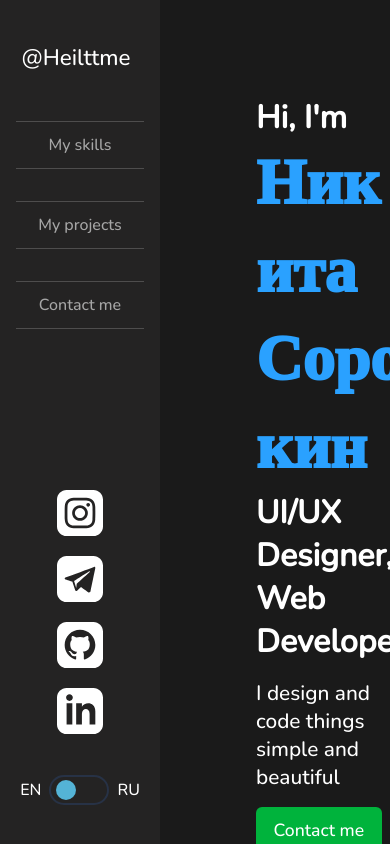
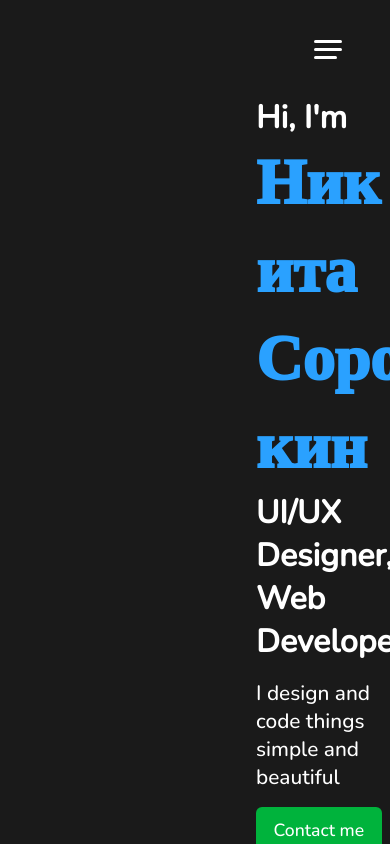
Before and after one commit to Heilttme/Website-portfolio, a React (Create React App) app: page / in a window 390 px wide. Shown: the top 844 px of the page. Built offline with nearby package versions, Linux system fonts and the light colour scheme.

Commit message:
nav-resp

```diff
--- a/src/App.js
+++ b/src/App.js
@@ -11,12 +11,17 @@ import {BrowserRouter as Router, Routes, Route} from "react-router-dom"
 
 function App() {
   const [language, setLanguage] = useState(navigator.language || navigator.userLanguage)
+  const [menuOpened, toggleMenu] = useState(false)
+
 
   return (
     <AppContextProvider value={{language, setLanguage}}>
       <Router>
         <div className="app">
-            <Navigation/>
+            <div onClick={() => toggleMenu(prev => !prev)} class="wrapper-hamburger">
+                <div class="hamburger-menu"></div>
+            </div>
+            <Navigation menuOpened={menuOpened}/>
           <main>
             <Routes>
               <Route path="/" element={<Home/>} />
--- a/src/components/Navigation.js
+++ b/src/components/Navigation.js
@@ -6,7 +6,7 @@ import telegram from '../images/telegram.svg'
 import github from '../images/github.svg'
 import linkedin from '../images/linkedin.svg'
 
-export default function Navigation() {
+export default function Navigation(props) {
     const {language, setLanguage} = useContext(AppContext)
     const switchRef = useRef(null)
 
@@ -20,9 +20,10 @@ export default function Navigation() {
         }
     }
 
+
     if (language === 'ru-RU') {
         return (
-            <header>
+            <header className={props.menuOpened ? "opened" : "closed"}>
                 <Link to="/" className="logo">@Heilttme</Link>
                 <nav>
                     <ul className="nav">
@@ -46,7 +47,7 @@ export default function Navigation() {
         )
     } else {
         return (
-            <header>
+            <header className={props.menuOpened ? "opened" : "closed"}>
                 <Link to="/" className="logo">@Heilttme</Link>
                 <nav>
                     <ul className="nav">
--- a/src/styles/_navigation.scss
+++ b/src/styles/_navigation.scss
@@ -2,6 +2,8 @@ header{
     position: fixed;
     height: 100vh;
     background-color: #242323;
+    transition: all .6s ease-in-out;
+    z-index: 100;
 
     .logo{
         text-decoration: none;
@@ -100,7 +102,7 @@ header{
                 height: 30px;
 
                 .ball{
-                    transition: all .2s ease-in-out;
+                    transition: all .4s ease-in-out;
                     position: absolute;
                     top: 3px;
                     left: 5px;
@@ -124,3 +126,45 @@ header{
         }
     }
 }
+
+@media (max-width: 1200px) {
+    .closed{
+        transform: translateX(-100%);
+    }
+
+    .opened{
+        width: 100vw;
+
+        .logo{
+            width: 100%;
+        }
+
+        .nav{
+            width: 50%;
+            margin: 0 auto;
+
+            li{
+                width: 100%;
+
+                .active{
+                    box-shadow: inset 500px 0 0 0 #54b3d6;
+                    color: white;
+                }
+
+                a{
+                    text-decoration: none;
+                    width: 80%;
+                    color: #a6a6a6;
+                    display: inline-block;
+                    padding-block: .75rem;
+                    border-block: 1px solid rgba(140, 140, 140, .4);
+                    @include button-style-hover(#54b3d6, .5s, 500px);
+                }
+            }
+        }
+    }
+}
+
+@media (max-width: 850px) {
+
+}
--- a/src/styles/index.css
+++ b/src/styles/index.css
@@ -25,6 +25,8 @@ header {
   position: fixed;
   height: 100vh;
   background-color: #242323;
+  transition: all 0.6s ease-in-out;
+  z-index: 100;
 }
 header .logo {
   text-decoration: none;
@@ -115,7 +117,7 @@ header nav .switch-language-wrapper .switch {
   height: 30px;
 }
 header nav .switch-language-wrapper .switch .ball {
-  transition: all 0.2s ease-in-out;
+  transition: all 0.4s ease-in-out;
   position: absolute;
   top: 3px;
   left: 5px;
@@ -128,6 +130,41 @@ header nav .toggled .switch .ball {
   left: 30px;
 }
 
+@media (max-width: 1200px) {
+  .closed {
+    transform: translateX(-100%);
+  }
+  .opened {
+    width: 100vw;
+  }
+  .opened .logo {
+    width: 100%;
+  }
+  .opened .nav {
+    width: 50%;
+    margin: 0 auto;
+  }
+  .opened .nav li {
+    width: 100%;
+  }
+  .opened .nav li .active {
+    box-shadow: inset 500px 0 0 0 #54b3d6;
+    color: white;
+  }
+  .opened .nav li a {
+    text-decoration: none;
+    width: 80%;
+    color: #a6a6a6;
+    display: inline-block;
+    padding-block: 0.75rem;
+    border-block: 1px solid rgba(140, 140, 140, 0.4);
+    transition: color 0.3s ease-in-out, box-shadow 0.5s ease-in;
+  }
+  .opened .nav li a:hover {
+    box-shadow: inset 500px 0 0 0 #54b3d6;
+    color: white;
+  }
+}
 .skills .cards .card:nth-child(1n) {
   -webkit-animation: appear 1s ease both;
           animation: appear 1s ease both;
@@ -561,6 +598,40 @@ body {
 
 .app {
   display: flex;
+  position: relative;
+}
+.app .wrapper-hamburger {
+  cursor: pointer;
+  padding: 1rem;
+  position: fixed;
+  right: 2rem;
+  top: 2rem;
+  z-index: 1000000;
+  display: none;
+}
+.app .wrapper-hamburger .hamburger-menu {
+  width: 28px;
+  height: 3px;
+  background-color: white;
+  border-radius: 8px;
+}
+.app .wrapper-hamburger .hamburger-menu::after {
+  content: "";
+  position: absolute;
+  width: 23px;
+  height: 3px;
+  top: 24px;
+  background-color: white;
+  border-radius: 8px;
+}
+.app .wrapper-hamburger .hamburger-menu::before {
+  content: "";
+  position: absolute;
+  width: 28px;
+  height: 3px;
+  top: 8px;
+  background-color: white;
+  border-radius: 8px;
 }
 
 header {
@@ -795,4 +866,10 @@ main {
 .home .about .right-col a:hover {
   box-shadow: inset 200px 0 0 0 #54b3d6;
   color: white;
+}
+
+@media (max-width: 1200px) {
+  .app .wrapper-hamburger {
+    display: block;
+  }
 }/*# sourceMappingURL=index.css.map */
--- a/src/styles/index.scss
+++ b/src/styles/index.scss
@@ -18,6 +18,44 @@ body{
 
 .app{
     display: flex;
+    position: relative;
+
+    .wrapper-hamburger{
+        cursor: pointer;
+        padding: 1rem;
+        position: fixed;
+        right: 2rem;
+        top: 2rem;
+        z-index: 1000000;
+        display: none;
+
+        .hamburger-menu{
+            width: 28px;
+            height: 3px;
+            background-color: white;
+            border-radius: 8px;
+
+            &::after{
+                content: '';
+                position: absolute;
+                width: 23px;
+                height: 3px;
+                top: 24px;
+                background-color: white;
+                border-radius: 8px;
+            }
+
+            &::before{
+                content: '';
+                position: absolute;
+                width: 28px;
+                height: 3px;
+                top: 8px;
+                background-color: white;
+                border-radius: 8px;
+            }
+        }
+    }
 }
 
 header{
@@ -58,11 +96,13 @@ main{
         }
 
         .full-name .animated{
+            -webkit-animation: sk .6s cubic-bezier(.09,1.9,.81,1.9);
             animation: sk .6s cubic-bezier(.09,1.9,.81,1.9);
         }
 
         @for $i from 1 through 20 {
             .full-name .name:nth-child(#{$i}) {
+                -webkit-animation-delay:(#{$i*0.07s + .7s});
                 animation-delay:(#{$i*0.07s + .7s});
             }
         }
@@ -170,3 +210,12 @@ main{
     }
 
 }
+
+
+@media (max-width: 1200px) {
+    .app{
+        .wrapper-hamburger{
+            display: block;
+        }
+    }
+}
```
Also changed, not shown: 1 other file (tests, documents, lock files or other folders). Lines whose indentation alone changed are shown as unchanged.
